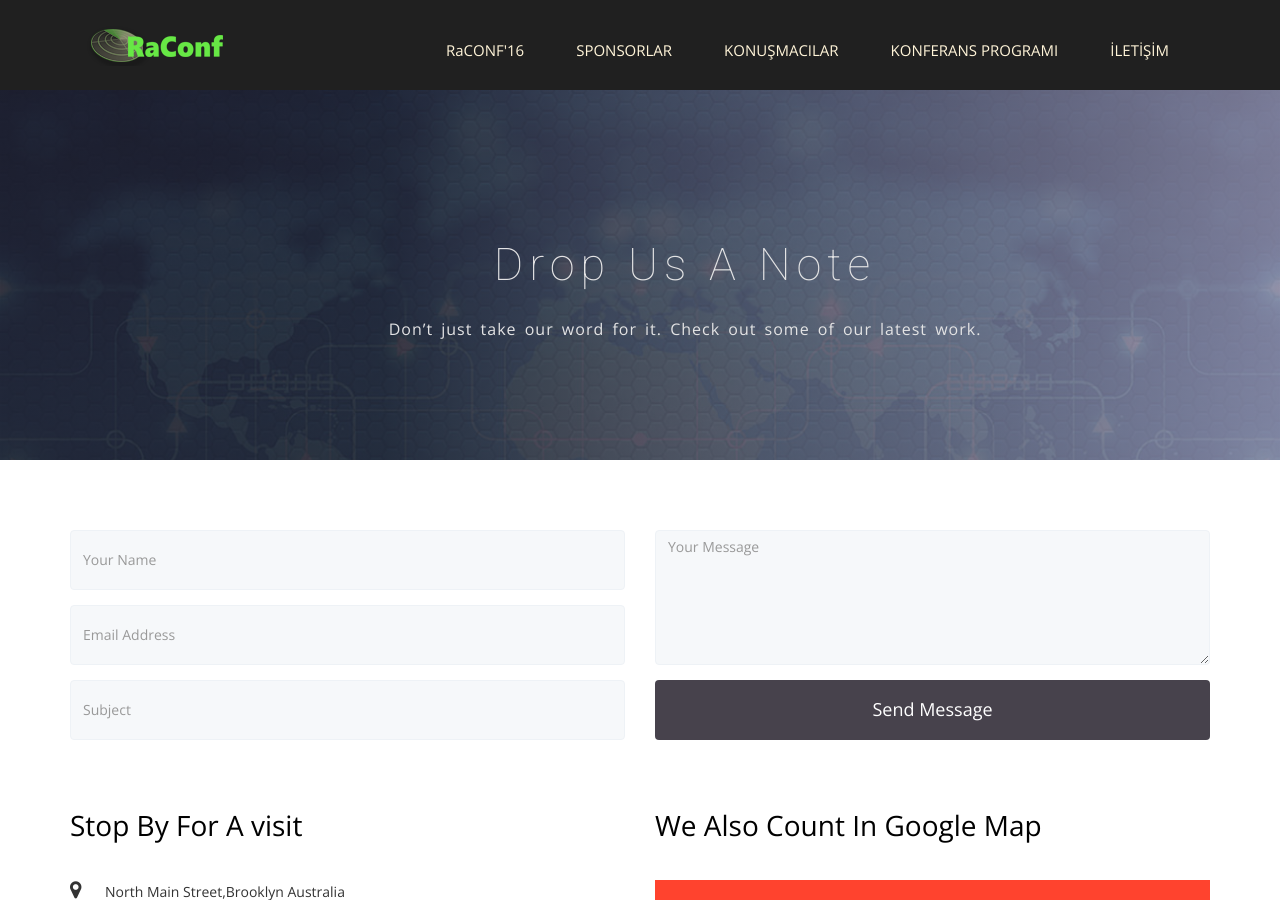
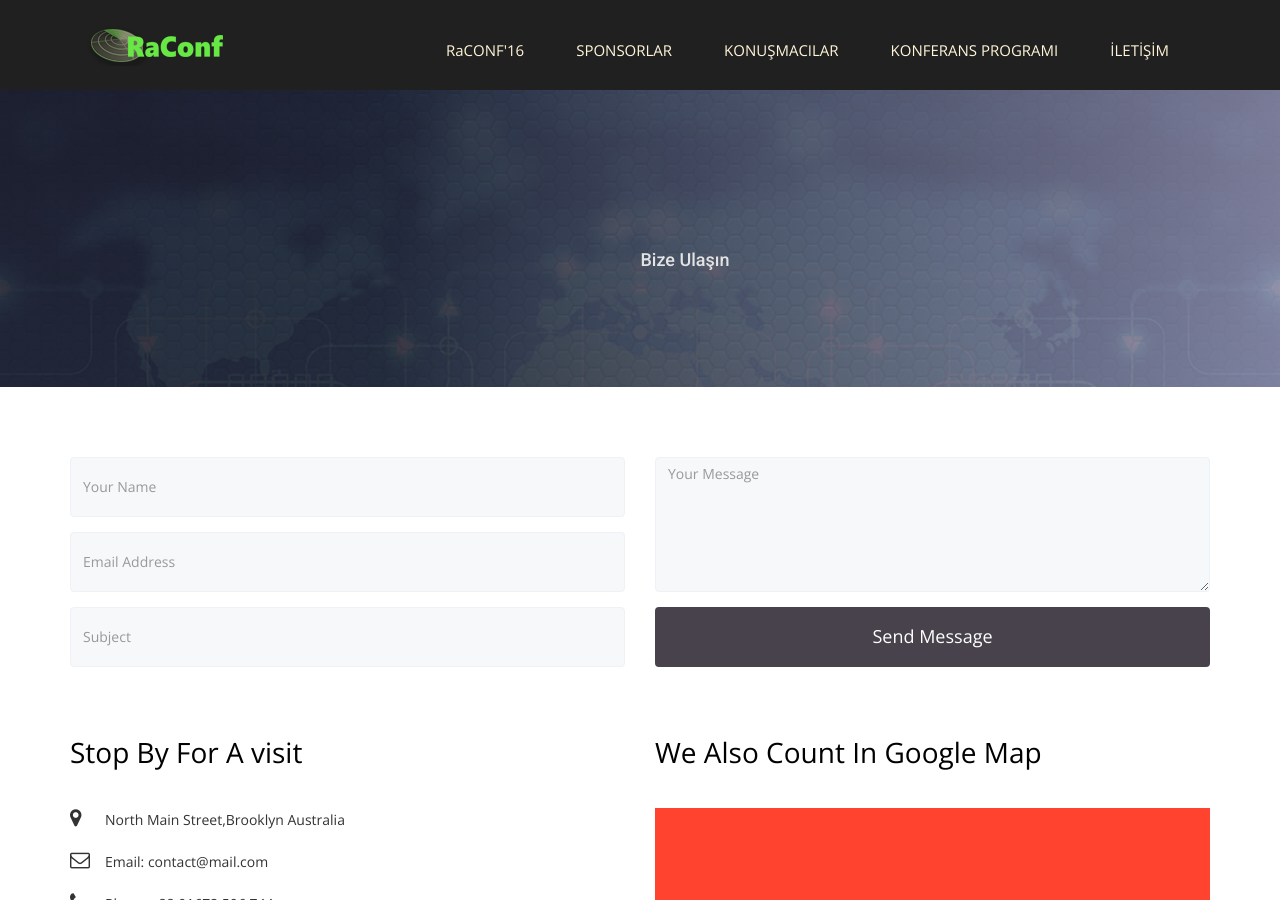
Before and after one commit to bilkamp/bilkamp19.github.io, a Jekyll site: the page built from contact.html, in a window 1280 px wide and 900 px high. Built offline with Jekyll 4.4.1, drawn with Linux system fonts in a browser that asks for light colours; nearby versions of some CDN libraries; some web fonts are replaced.

Commit message:
değişiklik

```diff
--- a/contact.html
+++ b/contact.html
@@ -10,8 +10,8 @@
     <div class="row">
       <div class="col-md-12">
         <div class="block">
-          <h1>Drop Us A Note</h1>
-          <p>Don’t just take our word for it. Check out some of our latest work.</p>
+          <h4>Bize Ulaşın</h4>
+          <p></p>
         </div>
       </div>
     </div>
```
